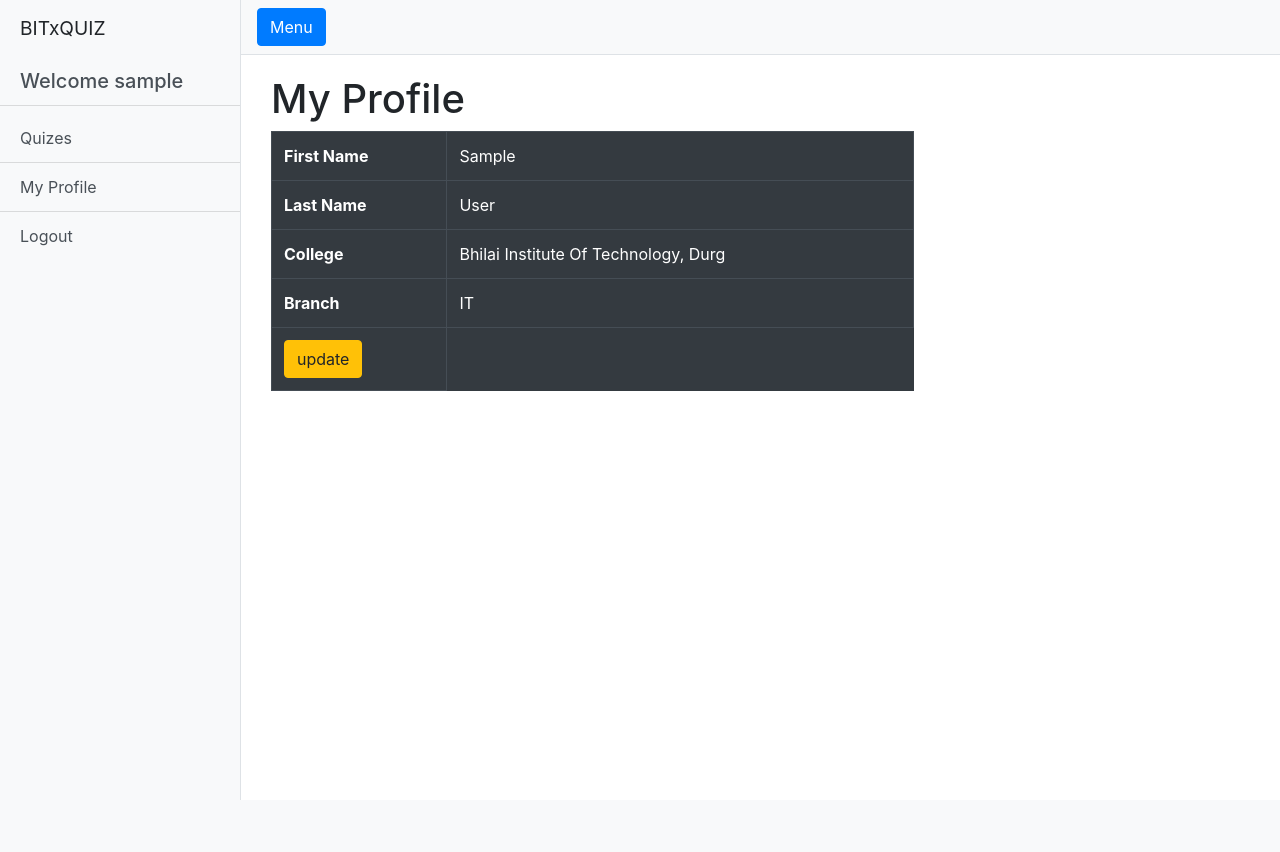
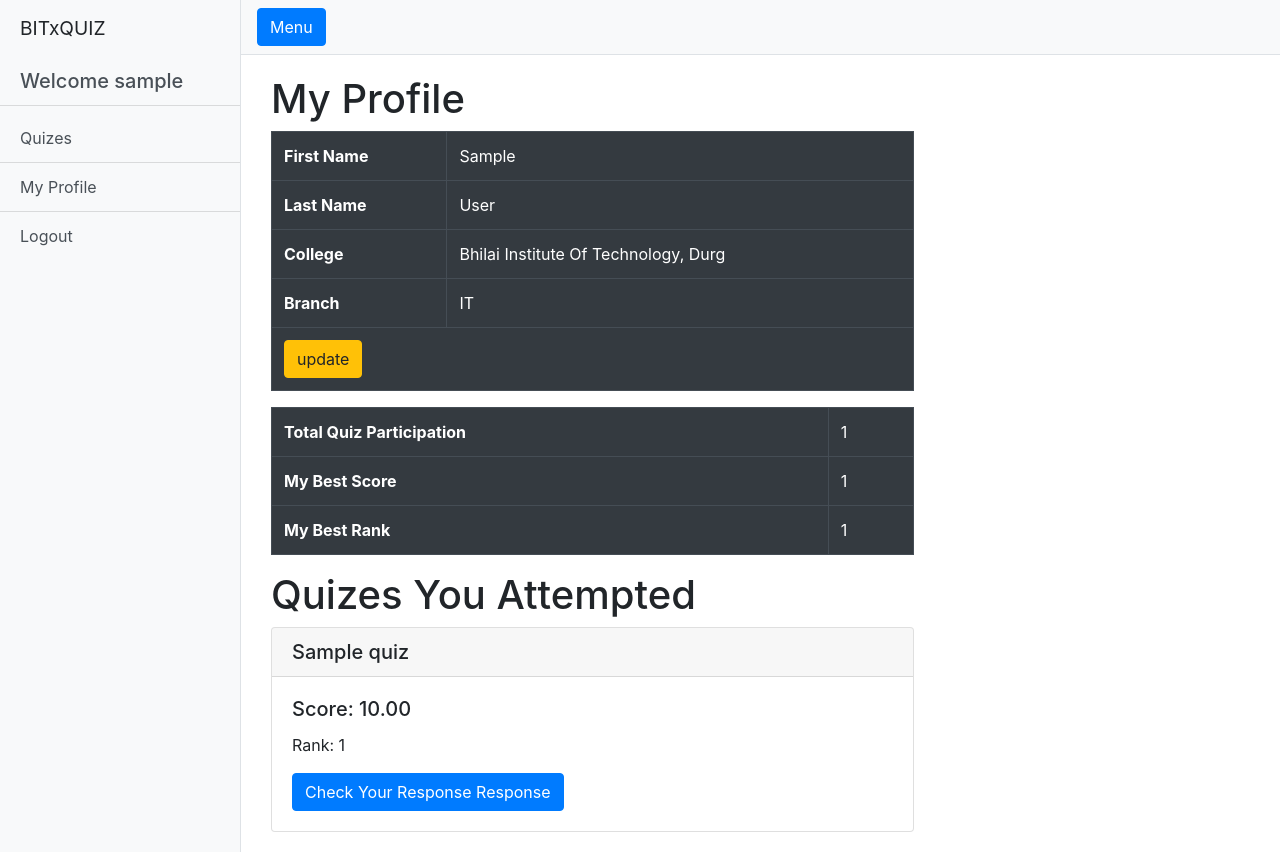
Before and after one commit to rohitgeddam/bitd_quiz_app, a Django app: page /profile/ in a window 1280 px wide. Before the commit the page ends 800 px from the top, so only its background shows below. Run offline with Django 3.2, Linux system fonts and the light colour scheme; a user stored in the database is signed in; tables that the repository leaves empty hold one stand-in row (values such as "Sample post"); some libraries are stand-ins or nearby versions.

Commit message:
modified profiule page to add quizes attempted

```diff
--- a/pages/views.py
+++ b/pages/views.py
@@ -55,6 +55,7 @@ def QuizStartPage(request, slug):
 
 
 @login_required
+@profile_completion_required()
 def QuizSubmit(request, slug):
     user = request.user
     quiz = Quiz.objects.filter(slug=slug).first()
--- a/templates/user_profile.html
+++ b/templates/user_profile.html
@@ -33,11 +33,45 @@
     </tr>
 
     <tr>
-      <th scope="row">
+      <td colspan="2">
         <a href="{% url 'profile_update' %}" class="btn btn-warning">update</a>
-      </th>
+      </td>
 
     </tr>
   </tbody>
 </table>
+
+<table class="table table-bordered table-dark">
+
+  <tbody>
+    <tr>
+      <th scope="row">Total Quiz Participation</th>
+      <td>{{all_attempted_quizes.count}}</td>
+    </tr>
+    <tr>
+      <th scope="row">My Best Score</th>
+      <td>{{all_attempted_quizes.count}}</td>
+    </tr>
+
+    <tr>
+      <th scope="row">My Best Rank</th>
+      <td>{{all_attempted_quizes.count}}</td>
+    </tr>
+  </tbody>
+</table>
+
+<h1>Quizes You Attempted </h1>
+{% for quiz_instance in all_attempted_quizes %}
+
+
+  <div class="card">
+  <h5 class="card-header">{{quiz_instance.quiz.name}}</h5>
+  <div class="card-body">
+    <h5 class="card-title">Score: {{quiz_instance.score}} </h5>
+    <p class="card-text">Rank: {{1}}</p>
+    <a href="{% url 'quiz_start' quiz_instance.quiz.slug%}" class="btn btn-primary">Check Your Response Response</a>
+  </div>
+</div>
+
+{% endfor %}
 {% endblock content %}
--- a/user_profile/views.py
+++ b/user_profile/views.py
@@ -2,43 +2,28 @@ from django.shortcuts import render, redirect
 from .forms import ProfileForm
 from django.views.generic import FormView
 from .models import Profile
+from quizes.models import QuizTaker
 from django.urls import reverse_lazy
 
 # Create your views here.
 
 def profile_list_view(request):
-    user_profile = Profile.objects.filter(user=request.user).first()
+    user = request.user
+    user_profile = Profile.objects.filter(user=user).first()
     if (user_profile.completed_profile):
         # list view
+        # get previously participated quizes
+        all_attempted_quizes = user.quiz_takers.all()
 
-        return render(request, "user_profile.html", {"user_profile": user_profile})
+        context = {
+            "user_profile": user_profile,
+            "all_attempted_quizes":all_attempted_quizes,
+            }
+        return render(request, "user_profile.html", context)
     else:
         return redirect(reverse_lazy('profile_update'))
 
-# class ProfileCreateView(FormView):
-#     form_class = ProfileForm
-#     template_name = "profile_create.html"
-#     success_url = reverse_lazy('home_page')
 
-#     def form_valid(self, form):
-#         form.user = self.request.user
-#         user_profile = Profile.objects.filter(user=self.request.user).first()
-#         user_profile.completed_profile = True
-#         user_profile.save()
-#         form.save()
-#         return super().form_valid(form)
-
-    # def post(self, request, *args, **kwargs):
-    #     form = self.form_class(request.POST)
-
-    #     if form.is_valid():
-
-    #         user_profile = Profile.objects.filter(user=self.request.user).first()
-    #         user_profile.completed_profile = True
-    #         user_profile.save()
-    #         form.save(kwargs.get('pk'))
-    #     else:
-    #         return self.form_invalid(form)
 def profile_update_view(request):
     instance = Profile.objects.get(user=request.user)
     form = ProfileForm(request.POST or None, instance=instance)
```
